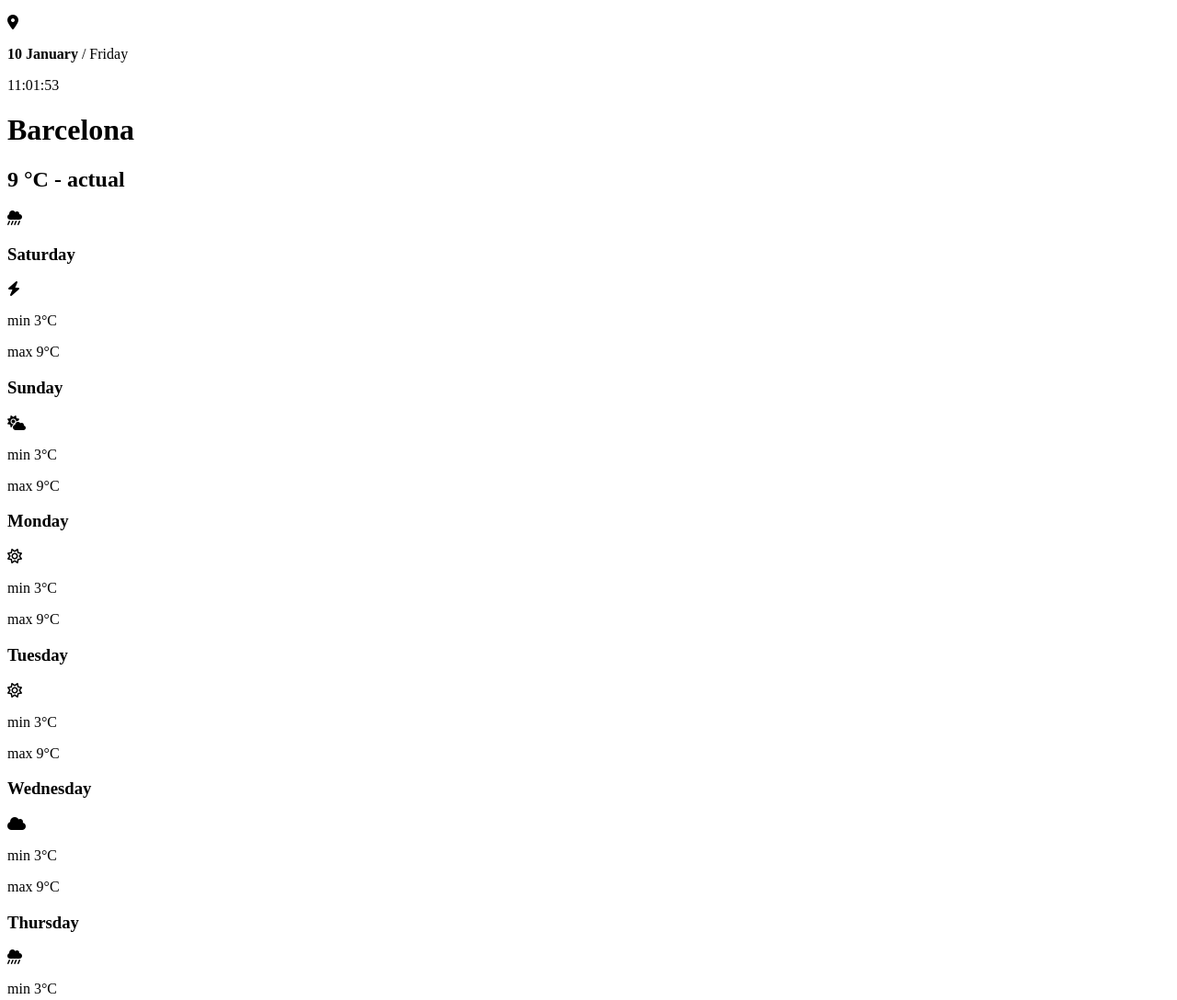
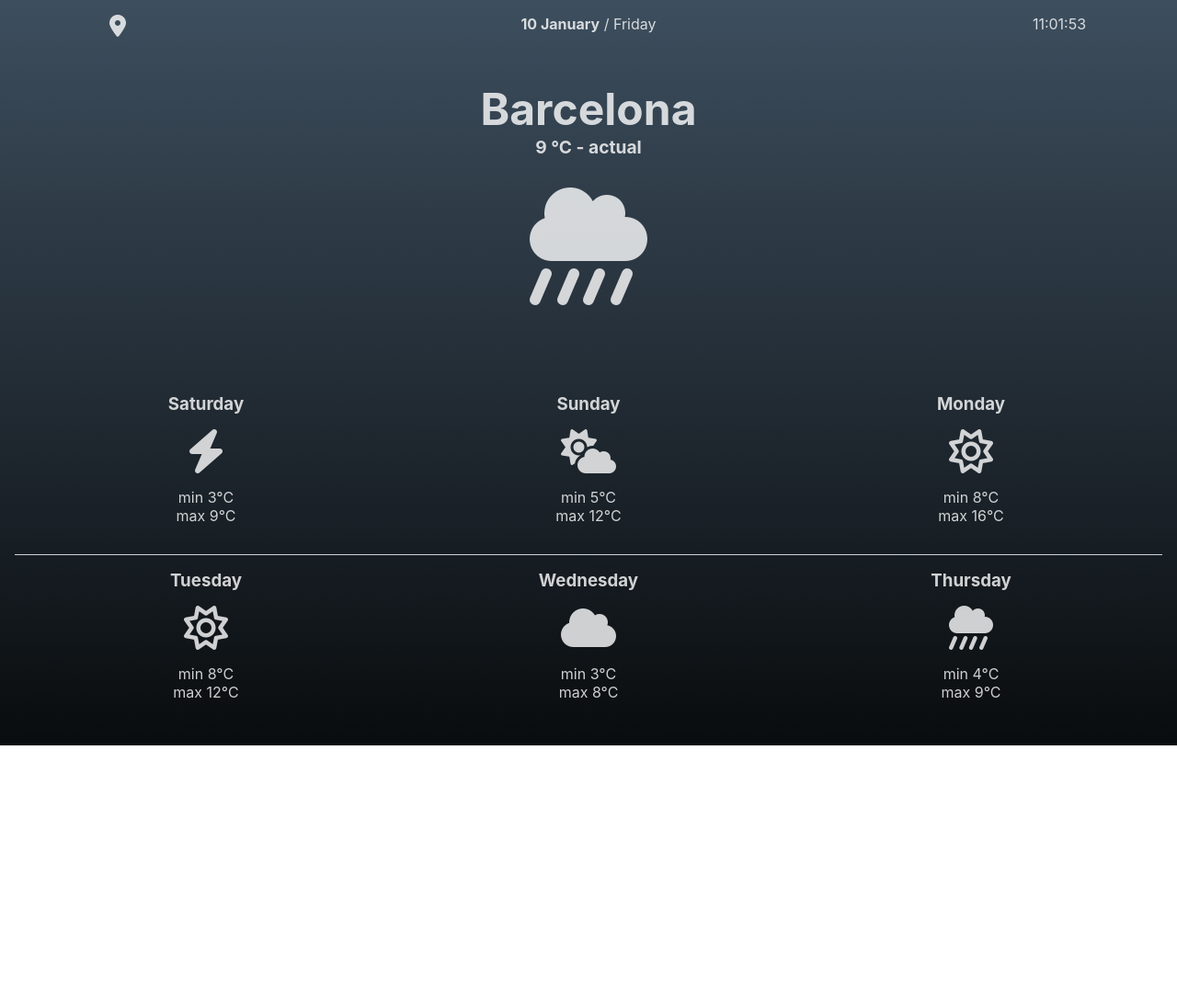
Before and after one commit to SaraMoya/weather-app, a plain HTML site: page public/index.html in a window 1280 px wide. Shown: the top 1088 px of the page at 92% size. After the commit the page ends 811 px from the top, so only its background shows below. Drawn offline with Linux system fonts and the light colour scheme.

Commit message:
styles added

```diff
--- a/public/index.html
+++ b/public/index.html
@@ -33,31 +33,31 @@
             <div>
                 <h3>Sunday</h3>
                 <p><i class="fas fa-cloud-sun"></i></p>
-                <p>min 3°C</p>
-                <p>max 9°C</p>
+                <p>min 5°C</p>
+                <p>max 12°C</p>
             </div>
             <div>
                 <h3>Monday</h3>
                 <p><i class="far fa-sun"></i></p>
-                <p>min 3°C</p>
-                <p>max 9°C</p>
+                <p>min 8°C</p>
+                <p>max 16°C</p>
             </div>
             <div>
                 <h3>Tuesday</h3>
                 <p><i class="far fa-sun"></i></p>
-                <p>min 3°C</p>
-                <p>max 9°C</p>
+                <p>min 8°C</p>
+                <p>max 12°C</p>
             </div>
             <div>
                 <h3>Wednesday</h3>
                 <p><i class="fas fa-cloud"></i></p>
                 <p>min 3°C</p>
-                <p>max 9°C</p>
+                <p>max 8°C</p>
             </div>
             <div>
                 <h3>Thursday</h3>
                 <p><i class="fas fa-cloud-showers-heavy"></i></p>
-                <p>min 3°C</p>
+                <p>min 4°C</p>
                 <p>max 9°C</p>
             </div>
         </section>
--- a/public/styles.css
+++ b/public/styles.css
@@ -0,0 +1,55 @@
+* {
+    font-family: -apple-system, BlinkMacSystemFont, 'Segoe UI', Roboto, Oxygen, Ubuntu, Cantarell, 'Open Sans', 'Helvetica Neue', sans-serif;
+    padding: 0;
+    margin: 0;
+  }
+html {
+    background-image: linear-gradient(#3D4E5E, #090C0E);
+}
+h1, h2, h3, p {color: white; opacity: 0.8;}
+h1 {font-size: 3rem;}
+h2 {font-size: 1.2rem;}
+p {font-size: 1rem;}
+
+header {
+    display: grid;
+    font-size: 1rem;
+    grid-template-columns: 1fr 3fr 1fr;
+    text-align: center;
+    padding: 1em 0;
+}
+
+header p {display: inline-block;}
+header i {font-size: 1.5rem;}
+
+main {
+    text-align: center;
+    padding: 2em;
+}
+
+main i {
+    font-size: 8rem;
+    padding: 2rem;
+}
+
+section {
+    margin: 1em;
+    display: grid;
+    font-size: 1rem;
+    grid-template-columns: 1fr 1fr 1fr;
+    text-align: center;
+}
+
+section div {
+    padding: 1em 1em 2em;
+    border-bottom: 0.5px solid rgba(255, 255, 255, 0.8);;
+}
+
+section :nth-child(4), section :nth-child(5),  section :last-child {
+    border-bottom: none;
+}
+
+section i {
+    font-size: 3rem;
+    padding: 1rem;
+}
```
